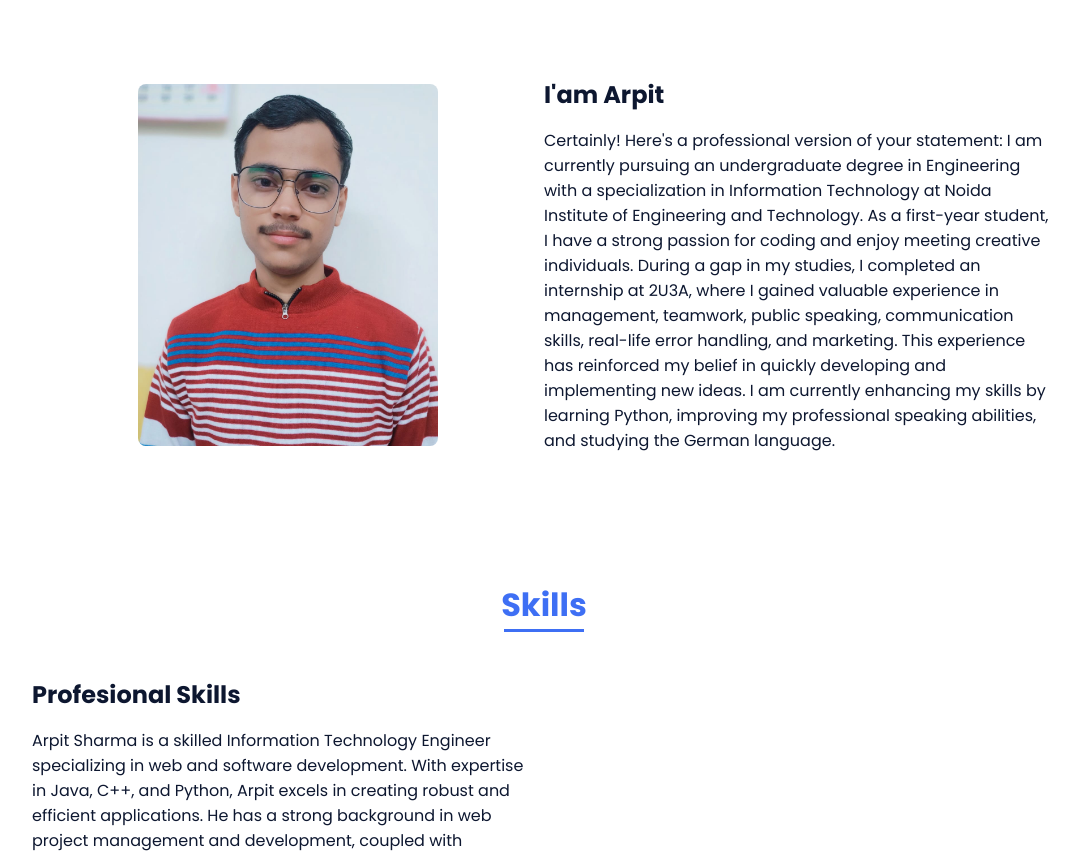
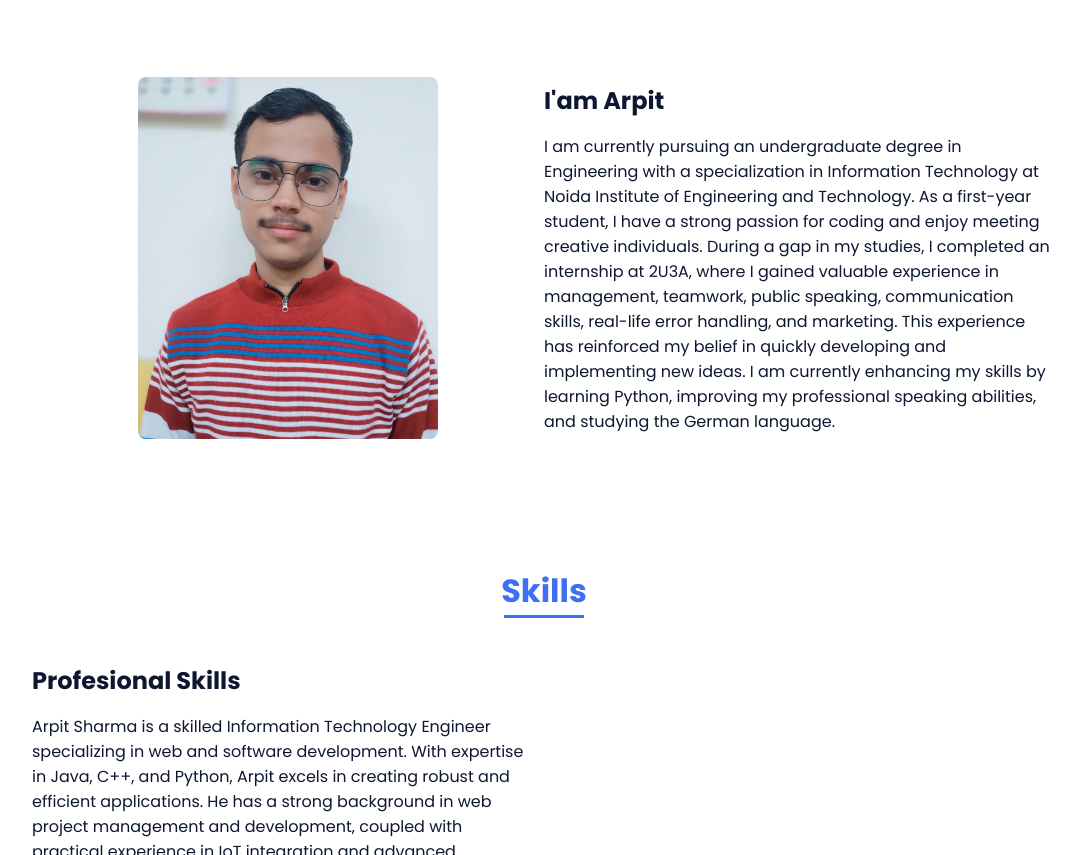
Before and after one commit to asomlt/port_2, a plain HTML site: page index.html in a window 1280 px wide. Shown: the part 822-1677 px from the top of the page, without its empty margins (96-1176 px from the left). Drawn offline with nearby package versions, Linux system fonts and the light colour scheme.

Commit message:
Update index.html

```diff
--- a/index.html
+++ b/index.html
@@ -75,7 +75,6 @@
                     <div>
                         <h2 class="about__subtitle">I'am Arpit</h2>
                         <p class="about__text">
-                            Certainly! Here's a professional version of your statement:
 
                             I am currently pursuing an undergraduate degree in Engineering with a specialization in Information Technology at Noida Institute of Engineering and Technology. As a first-year student, I have a strong passion for coding and enjoy meeting creative individuals.
 
```
